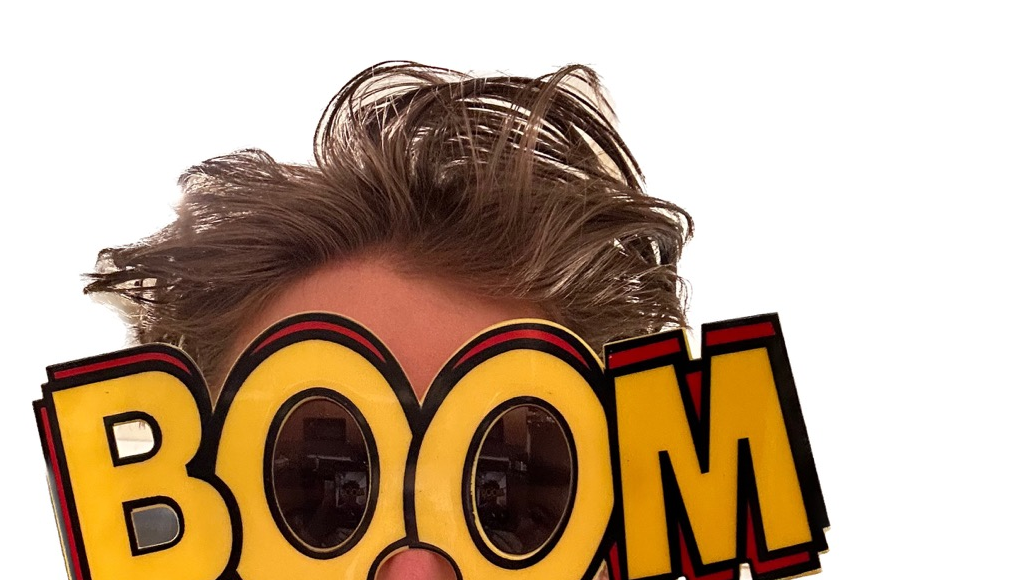
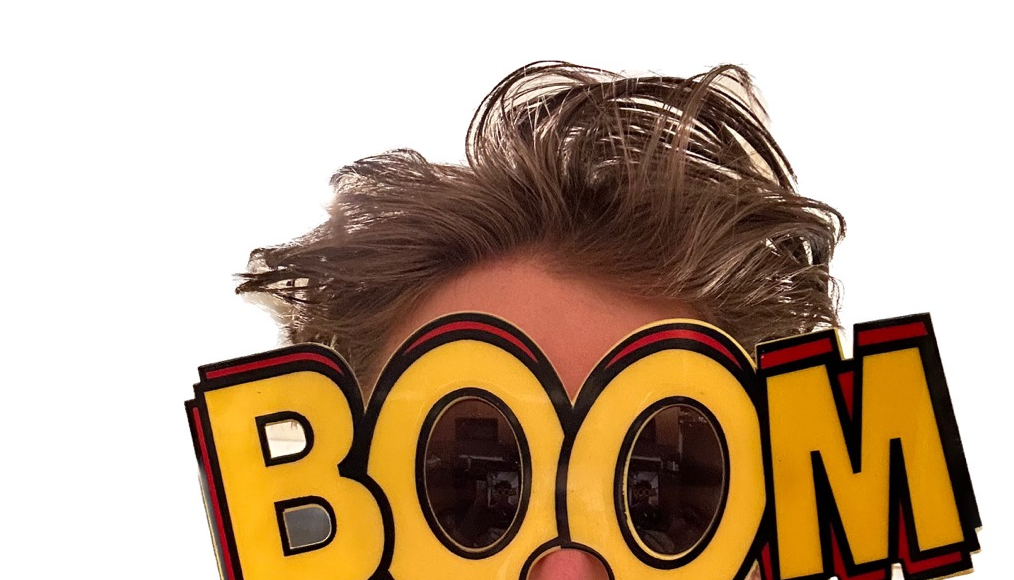
Before and after one commit to MaybeCarter/MaybeCarter.github.io, a plain HTML site: page index.html in a window 1280 px wide. Shown: the part 220-800 px from the top of the page, without its empty margins (81-1095 px from the left). Drawn offline with Linux system fonts and the light colour scheme.

Commit message:
Centered photo
This is from my phone so we'll see if it works

```diff
--- a/index.html
+++ b/index.html
@@ -2,6 +2,12 @@
 <html>
 <head>
 	<title>My Website</title>
+	<style>
+		img {
+			display: block;
+			margin: 0 auto;
+		}
+	</style>
 </head>
 <body>
 	<img src="your-picture.jpg" alt="Picture of Me">
```
